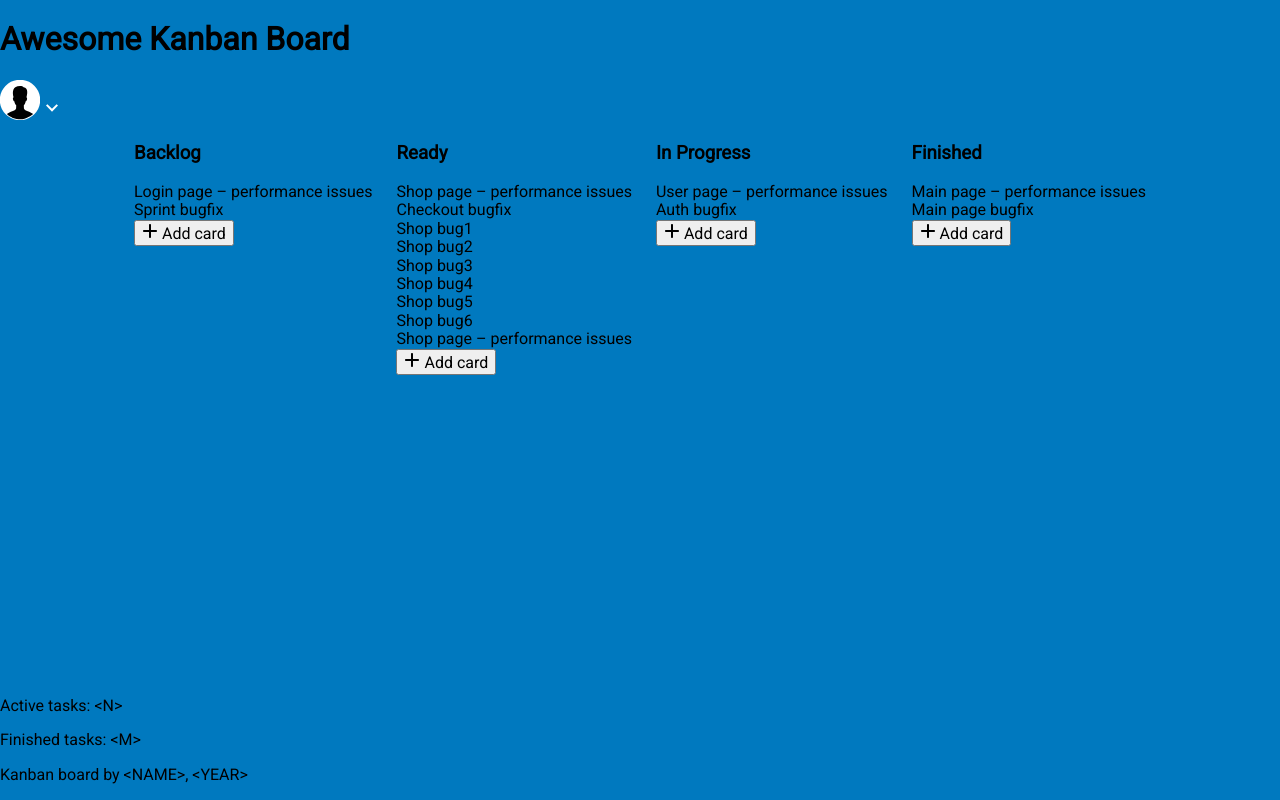
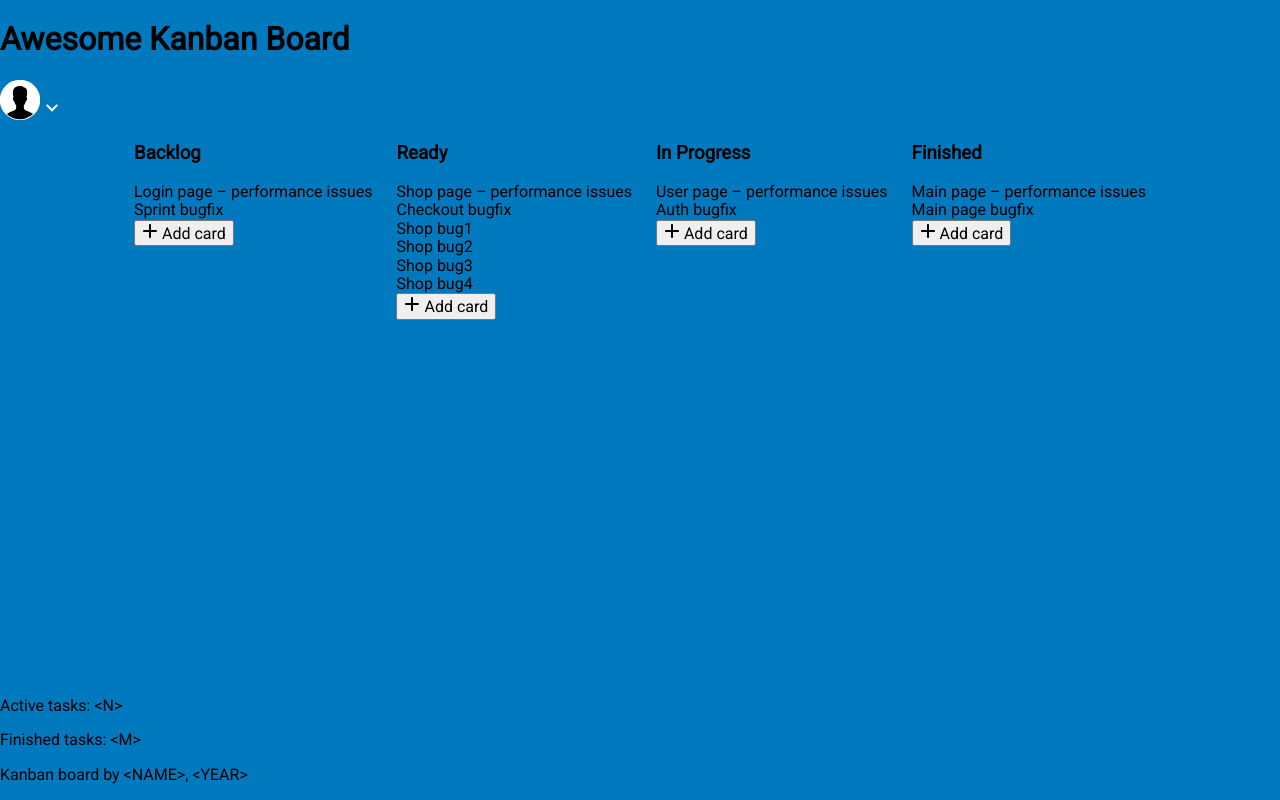
Before and after one commit to Ratiborz/kanban-board, a React (Vite) app: page / in a window 1280 px wide. Built offline with nearby package versions, Linux system fonts and the light colour scheme.

Commit message:
Fix addTasks in Ready block

```diff
--- a/package.json
+++ b/package.json
@@ -7,6 +7,7 @@
     "dev": "vite",
     "build": "tsc && vite build",
     "lint": "eslint . --ext ts,tsx --report-unused-disable-directives --max-warnings 0",
+    "lint:fix": "yarn lint --fix",
     "preview": "vite preview"
   },
   "dependencies": {
--- a/src/components/Cards/Cards.module.scss
+++ b/src/components/Cards/Cards.module.scss
@@ -65,6 +65,16 @@
   fill: #fff; /* Устанавливаем цвет для наведения курсора */
 }
 
+.card-btn:disabled {
+  cursor: default;
+}
+
+.card-btn:disabled:hover,
+.card-btn:disabled:active {
+  background: #fff;
+  color: #c8c8c8;
+}
+
 .card-tasks {
   max-height: 350px;
   overflow-y: auto;
@@ -78,6 +88,10 @@
     border: none;
     border-bottom: 1px solid black;
   }
+}
+
+.select {
+  width: 100%;
 }
 
 .card-tasks::-webkit-scrollbar {
--- a/src/components/Cards/Cards.tsx
+++ b/src/components/Cards/Cards.tsx
@@ -2,20 +2,7 @@ import { useEffect, useState } from 'react';
 import { CardSvgSelector } from '../../assets/images/CardSvgSelector';
 import './Cards.module.scss';
 
-type Props = {};
-
-interface Card {
-  title: string;
-  tasks: Task[];
-}
-
-interface Task {
-  id: number;
-  name: string;
-  description: string;
-}
-
-const Cards = (props: Props) => {
+const Cards = () => {
   const [newTask, setNewTask] = useState(10);
   const [newTaskName, setNewTaskName] = useState('');
   const [handleNewTask, setHandleNewTask] = useState(false);
@@ -69,21 +56,6 @@ const Cards = (props: Props) => {
           name: 'Shop bug4',
           description: 'Fix all the bugs',
         },
-        {
-          id: 6,
-          name: 'Shop bug5',
-          description: 'Fix all the bugs',
-        },
-        {
-          id: 7,
-          name: 'Shop bug6',
-          description: 'Fix all the bugs',
-        },
-        {
-          id: 8,
-          name: 'Shop page – performance issues',
-          description: 'Fix all the bugs',
-        },
       ],
     },
     {
@@ -122,6 +94,12 @@ const Cards = (props: Props) => {
     setNewTask(index);
   };
 
+  const handleEnterKeyPress = (event: React.KeyboardEvent<HTMLInputElement>) => {
+    if (event.key === 'Enter') {
+      setHandleNewTask(true);
+    }
+  };
+
   const handleNewTaskInputChange = (e: React.ChangeEvent<HTMLInputElement>) => {
     setNewTaskName(e.target.value);
   };
@@ -136,7 +114,6 @@ const Cards = (props: Props) => {
       const updatedCards = [...cards]; // создание копии объекта cards
       updatedCards[0].tasks.push(taskObj); // обновление массива tasks в копии
       setCards(updatedCards); // обновление состояния cards
-      console.log(cards);
 
       // Скрыть поле ввода после добавления задачи
       setNewTask(10);
@@ -159,7 +136,20 @@ const Cards = (props: Props) => {
           </div>
           {newTask === cardIndex && cardIndex === 0 ? (
             <div className="task addTask">
-              <input className="task" type="text" value={newTaskName} onChange={handleNewTaskInputChange} />
+              <input
+                className="task"
+                type="text"
+                onKeyDown={handleEnterKeyPress}
+                value={newTaskName}
+                onChange={handleNewTaskInputChange}
+              />
+            </div>
+          ) : (
+            ''
+          )}
+          {newTask === cardIndex && cardIndex === 1 ? (
+            <div className="task addTask">
+              <select className="select" value={''} />
             </div>
           ) : (
             ''
```
